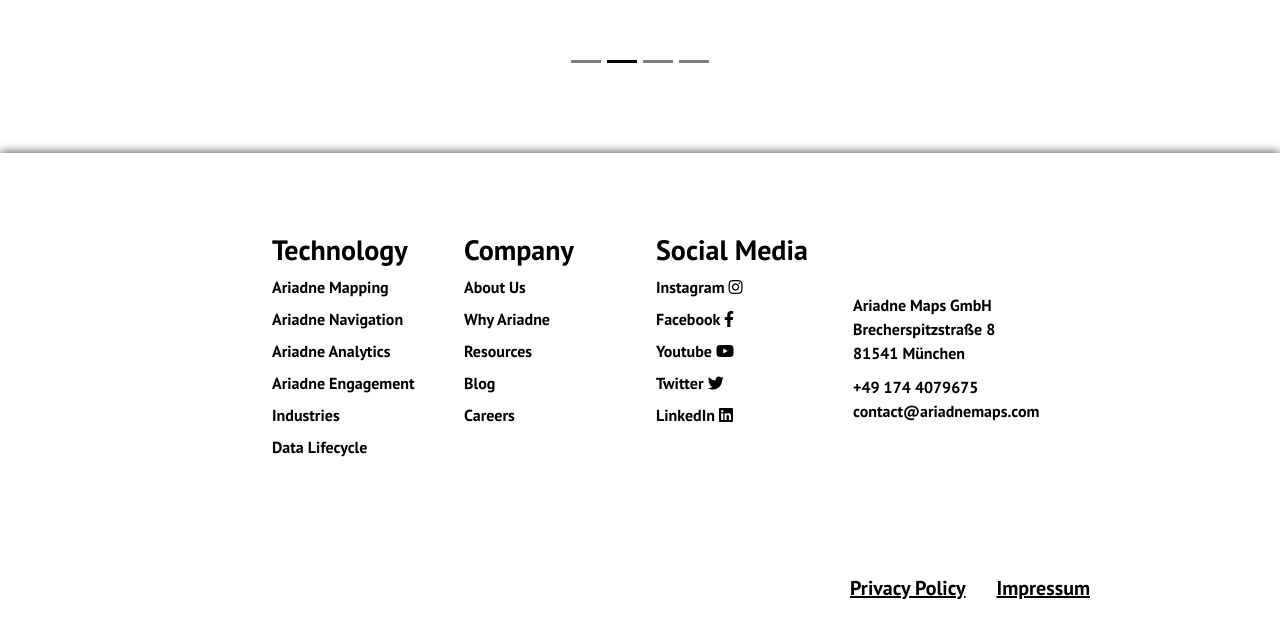
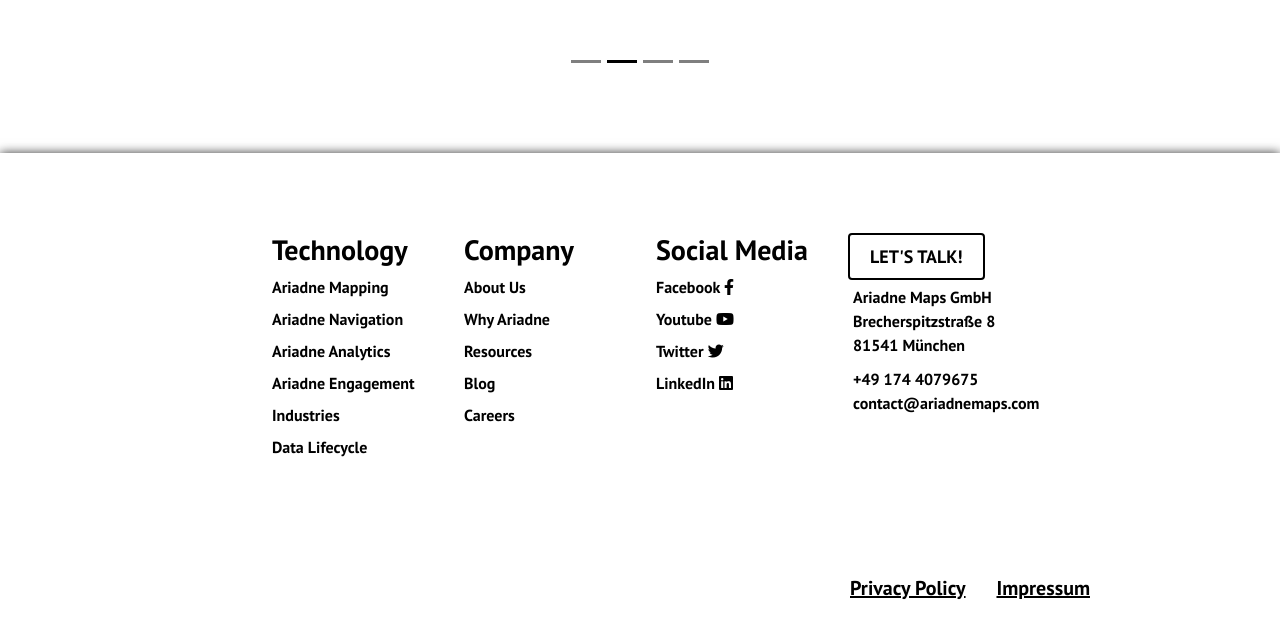
Before and after one commit to antnguyen9919/ariadne, a React (Create React App) app: page / in a window 1280 px wide. Shown: the part 2267-2905 px from the top of the page. Built offline with nearby package versions, Linux system fonts and the light colour scheme.

Commit message:
major changes

```diff
--- a/src/Components/Footer.js
+++ b/src/Components/Footer.js
@@ -1,6 +1,7 @@
 import React from 'react';
 import './Footer.css';
 import  Button from './Button';
+import './NavBar.css';
 import { Link } from 'react-router-dom';
 
 
@@ -54,14 +55,18 @@
 
           <div class='footer-link-items'>
             <h3>Social Media</h3>
-            <Link to='/'>Instagram <i class='fab fa-instagram' /></Link>
-            <Link to='/'>Facebook <i class='fab fa-facebook-f' /></Link>
-            <Link to='/'>Youtube <i class='fab fa-youtube' /></Link>
-            <Link to='/'>Twitter <i class='fab fa-twitter' /></Link>
-            <Link to='/'>LinkedIn <i class='fab fa-linkedin' /></Link>
+            {/* <Link to='/'>Instagram <i class='fab fa-instagram' /></Link> */}
+
+            <a href='https://www.facebook.com/ariadnemaps/'>Facebook <i class='fab fa-facebook-f' /></a>
+            <a href='https://www.youtube.com/channel/UCetG3dxFlJrFno0ChaJ5VXQ'>Youtube <i class='fab fa-youtube' /></a>
+            <a href='https://twitter.com/ariadne_maps'>Twitter <i class='fab fa-twitter' /></a>
+            <a href='https://www.linkedin.com/company/ariadne-maps'>LinkedIn <i class='fab fa-linkedin' /></a>
+
+
+
           </div>
           <div class='footer-link-items'>
-          <Button buttonStyle='btn--outline'>Contact Us</Button>
+          <button className ='normal-btn-footer' type="button"><Link to ='/contact'>LET'S TALK!</Link></button>
             <p>Ariadne Maps GmbH
 
                 Brecherspitzstraße 8
--- a/src/Components/NavBar.css
+++ b/src/Components/NavBar.css
@@ -325,8 +325,22 @@
 		1px 1px 0 #000;
 
 }
+.normal-btn-footer{
+  padding: 8px 20px;
+  font-size: 18px;
+  border: 2px solid black;
+  outline: none;
+  color: black;
+  background: transparent;
+  cursor: pointer;
+  position: relative;
+  z-index: 0;
+  border-radius: 4px;
 
-.glow-on-hover:before, .normal-btn:before {
+
+}
+
+.glow-on-hover:before, .normal-btn:before,.normal-btn-footer:before {
     content: '';
     background: linear-gradient(45deg, #ff0000, #ff7300, #fffb00, #48ff00, #00ffd5, #002bff, #7a00ff, #ff00c8, #ff0000);
     position: absolute;
@@ -348,11 +362,11 @@
 }
 
 
-.glow-on-hover:active:after,.normal-btn:active:after  {
+.glow-on-hover:active:after,.normal-btn:active:after,.normal-btn-footer:active:after  {
     background: transparent;
 }
 
-.glow-on-hover:hover:before,.normal-btn:hover:before {
+.glow-on-hover:hover:before,.normal-btn:hover:before,.normal-btn-footer:hover:before  {
     opacity: 1;
 }
 
@@ -379,6 +393,18 @@
     border-radius: 4px;
 
 }
+.normal-btn-footer:after{
+  z-index: -1;
+    content: '';
+    position: absolute;
+    width: 100%;
+    height: 100%;
+    background: transparent;
+    left: 0;
+    top: 0;
+    border-radius: 4px;
+
+}
 
 @keyframes glowing {
     0% { background-position: 0 0; }
--- a/src/Components/NavBar.js
+++ b/src/Components/NavBar.js
@@ -93,10 +93,12 @@
 
                         </li>
                         <div class="dropdown-content">
-                                <a href="/ariadne-analytics">Ariadne Analytics     </a>
-                                <a href="/ariadne-mapping">Ariadne Mapping</a>
-                                <a href="/ariadne-navigation">Ariadne Navigation</a>
-                                <a href="/ariadne-engagement">Ariadne Engagement</a>
+
+                                <Link to ="/ariadne-analytics">Ariadne Analytics</Link>
+                                <Link to ="/ariadne-mapping">Ariadne Mapping</Link>
+                                <Link to ="/ariadne-navigation">Ariadne Navigation</Link>
+                                <Link to ="/ariadne-engagement">Ariadne Engagement</Link>
+
                                                 </div>
                         </div>
                         <div class="dropdown">
@@ -109,12 +111,13 @@
 
                         </li>
                         <div class="dropdown-content">
-                             <a href="/retail-stores">Retail Stores</a>
-                                <a href="/shopping-centres">Shopping Centres</a>
-                                <a href="/airports">Airports </a>
-                                <a href="/transportation">Transportation</a>
-                                <a href="/cities">Cities</a>
-                                <a href="/hospitality">Hospitalities</a>
+                        <Link to ="/retail-stores">Retail Stores</Link>
+                        <Link to ="/shopping-centres">Shopping Centres</Link>
+                        <Link to ="/airports">Airports </Link>
+                        <Link to ="/transportation">Transportation</Link>
+                        <Link to ="/cities">Cities</Link>
+                        <Link to ="/hospitality">Hospitalities</Link>
+
                                                 </div>
                         </div>
                         <li className='nav--item'>
@@ -133,10 +136,11 @@
 
                         </li>
                         <div class="dropdown-content-c">
-                                <a href="/about-us">About Us</a>
-                                <a href="/careers">Careers</a>
-                                <a href="/blog">Blog</a>
-                                <a href="/contact">Contact</a>
+                        <Link to ="/about-us">About Us</Link>
+                        <Link to ="/careers">Careers</Link>
+                        <Link to ="/blog">Blog</Link>
+                        <Link to ="/contact">Contact</Link>
+
 
                                                 </div>
                         </div>
```
